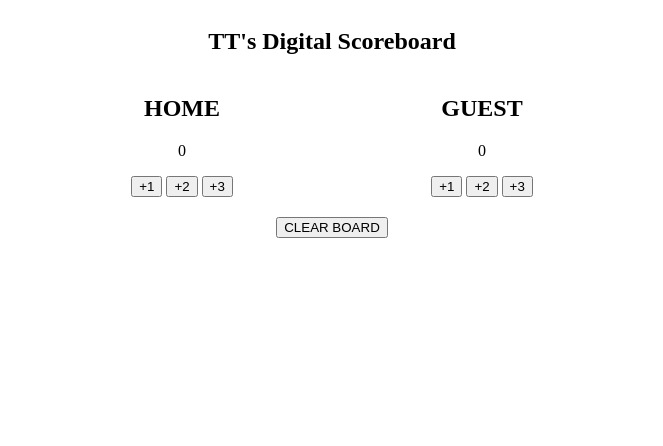
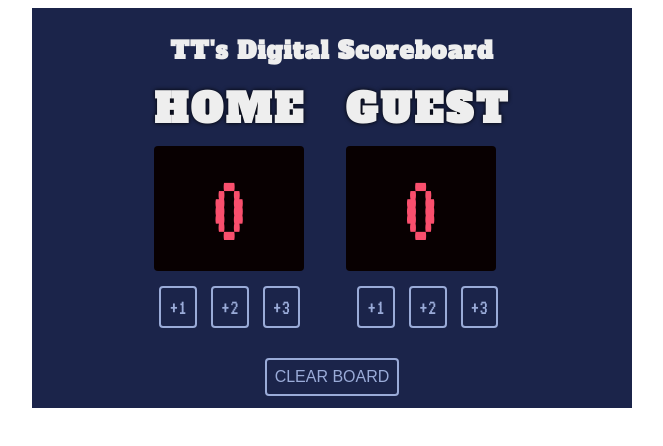
Before and after one commit to KeishaShanice/digitalScoreboard, a plain HTML site: page index.html in a window 1280 px wide. Shown: the whole page, without its empty margins (308-971 px from the left). Drawn offline with Linux system fonts and the light colour scheme.

Commit message:
Added styling

```diff
--- a/css/style.css
+++ b/css/style.css
@@ -1,23 +1,75 @@
-*{
-    text-align: center;
-}
-
 body {
     display: flex;
     flex-direction: column;
     align-items: center;
 }
 
+h1 {
+    color: #EEEEEE;
+    margin-bottom: 0px;
+    font-family: 'Alfa Slab One', cursive;
+    letter-spacing: 1px;
+}
+
+h2 {
+    color: #EEEEEE;
+    font-size: 40px;
+    margin: 15px 0px 10px 0px;
+    font-family: 'Alfa Slab One', cursive;
+    letter-spacing: 3px;
+    text-shadow: 0px 0px 4px black;
+}
+
+
+button {
+    background-color: #1B244A;
+    color: #9AABD8;
+    border: 2px solid #9AABD8;
+    border-radius: 4px;
+    font-size: 22px;
+    padding: 8px 8px;
+    margin: 5px;
+    font-family: 'VT323', monospace;
+}
+
 .scoreboard {
     width: 600px;
     height: 400px;
+    background-color: #1B244A;
+    display: flex;
+    flex-direction: column;
+    align-items: center;
+    justify-content: center;
 }
 
 .container {
     display: flex;
-    justify-content: space-around;
+    margin-top: 0px;
+}
+
+.home, .guest {
+    text-align: center;
+    margin: 0 20px;
 }
 
 .clear{
     margin-top: 20px;
 }
+.clear button {
+    font-family: Arial, Helvetica, sans-serif;
+    font-size: 16px;
+}
+
+.score {
+    width: 150px;
+    height: 125px;
+    background-color: #080001;
+    color: #F94F6D;
+    border-radius: 4px;
+    display: flex;
+    align-items: center;
+    justify-content: center;
+    font-size: 102px;
+    margin: 0px 0px 10px 0px;
+    font-family: 'VT323', monospace;
+}
--- a/index.html
+++ b/index.html
@@ -5,6 +5,11 @@
     <meta http-equiv="X-UA-Compatible" content="IE=edge">
     <meta name="viewport" content="width=device-width, initial-scale=1.0">
     <title>Scoreboard</title>
+    <!-- Fonts -->
+    <link rel="preconnect" href="https://fonts.googleapis.com">
+    <link rel="preconnect" href="https://fonts.gstatic.com" crossorigin>
+    <link href="https://fonts.googleapis.com/css2?family=Alfa+Slab+One&family=VT323&display=swap" rel="stylesheet">
+    <!-- Stylesheet -->
     <link rel="stylesheet" href="css/style.css"/>
 </head>
 <body>
```
